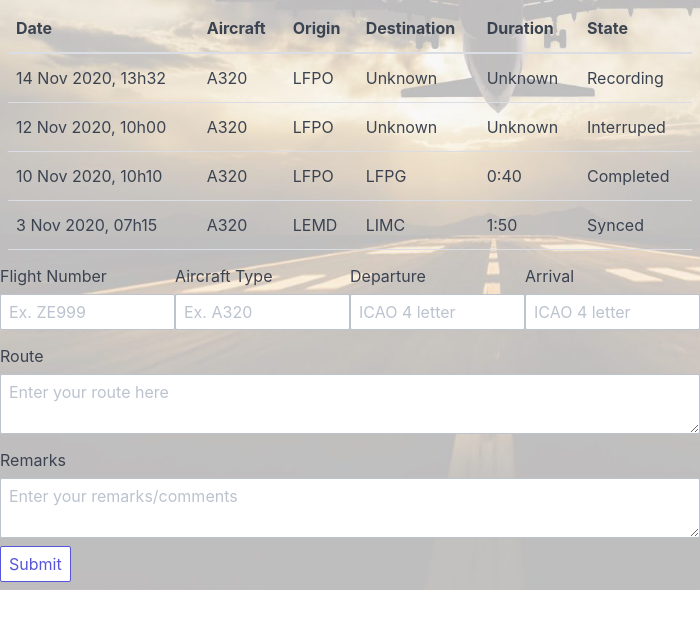
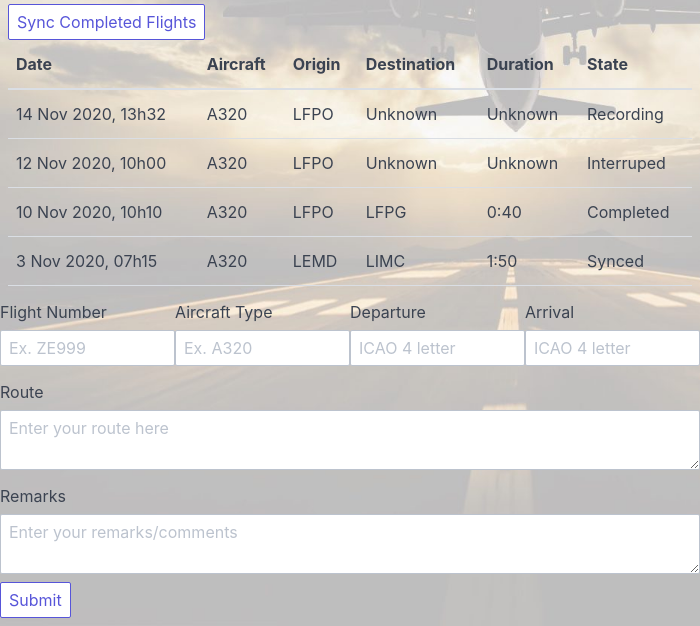
Before and after one commit to ptsmonteiro/openFDR, an Electron app: page app/index.html in a window 700 px wide. Shown: the part 428-1054 px from the top of the page. Before the commit the page ends 1018 px from the top, so only its background shows below. Drawn offline with nearby package versions, Linux system fonts and the light colour scheme.

Commit message:
Add sync button

```diff
--- a/app/index.html
+++ b/app/index.html
@@ -43,6 +43,7 @@
 
   <div class="container">
     <h1>Recorded Flights</h1>
+    <button id="syncBtn" type="button" class="btn">Sync Completed Flights</button>
     <table class="table table-hover">
       <thead>
         <tr>
```
